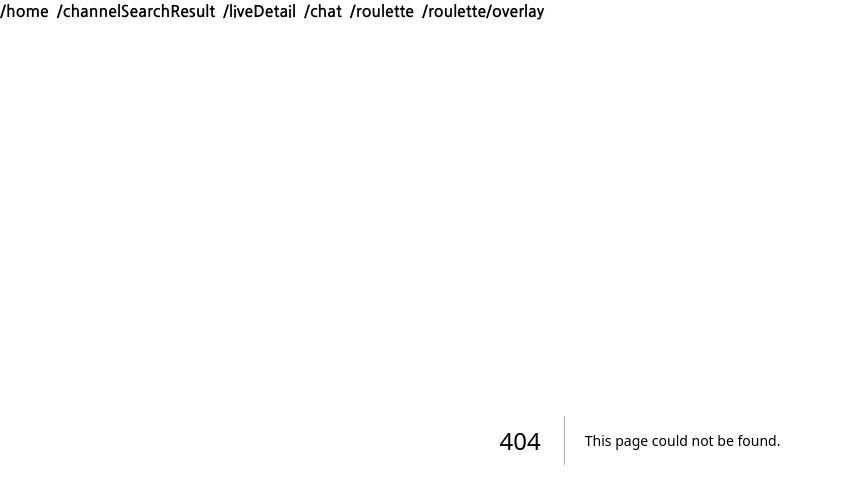
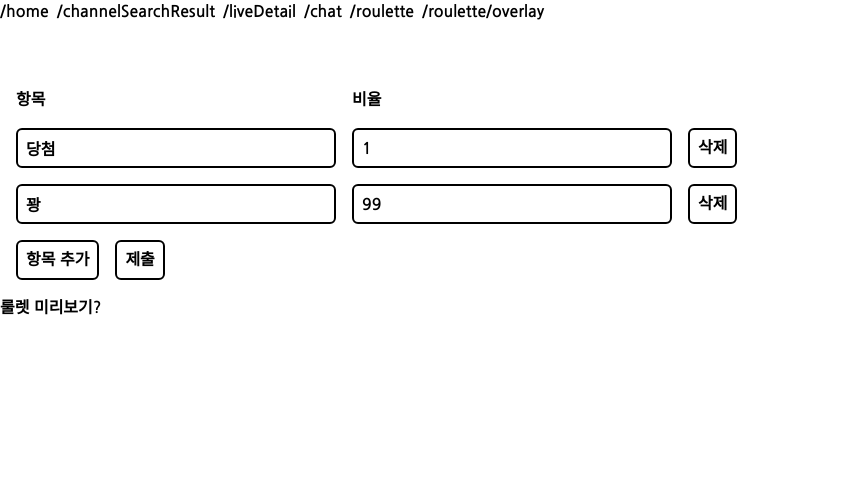
Before and after one commit to PanicBear/chzzk-donation-roulette, a Next.js app: page /1/option in a window 1280 px wide. Before the commit this address had no page. Shown: the top 504 px of the page, without its empty margins (0-843 px from the left). Built offline with nearby package versions, Linux system fonts and the light colour scheme.

Commit message:
chore: option page on progress

```diff
--- a/components/button.tsx
+++ b/components/button.tsx
@@ -1,26 +1,22 @@
-import { HTMLAttributes, ReactNode, memo } from "react";
-import { twMerge } from "tailwind-merge";
+import { ButtonHTMLAttributes, memo } from 'react';
+import { twMerge } from 'tailwind-merge';
 
-interface ButtonProps {
-  children: ReactNode;
-}
-
-const CButton = ({
-  children,
-  ...props
-}: ButtonProps & HTMLAttributes<HTMLButtonElement>) => {
+const CButton = (props: ButtonHTMLAttributes<HTMLButtonElement>) => {
   return (
     <button
       {...props}
-      className={twMerge(
-        "w-24 h-8",
-        "bg-blue-500 text-white",
-        "hover:bg-blue-300",
-        "rounded-md"
-      )}
-    >
-      {children}
-    </button>
+      className={
+        props.className
+          ? props.className
+          : twMerge(
+              'w-fit h-10',
+              'p-2',
+              'flex items-center',
+              'border-2 border-solid border-black rounded-md',
+              'hover:bg-blue-400 hover:text-white'
+            )
+      }
+    />
   );
 };
 
--- /dev/null
+++ b/components/input.tsx
@@ -0,0 +1,16 @@
+import { InputHTMLAttributes, forwardRef } from 'react';
+import { twMerge } from 'tailwind-merge';
+
+const Input = forwardRef<HTMLInputElement, InputHTMLAttributes<HTMLInputElement>>((props, ref) => {
+  return (
+    <input
+      {...props}
+      ref={ref}
+      className={props.className ? props.className : twMerge('w-80 h-10', 'p-2', 'border-2 border-solid border-black rounded-md')}
+    />
+  );
+});
+
+Input.displayName = 'Input';
+
+export default Input;
--- a/pages/[channelId]/index.tsx
+++ b/pages/[channelId]/index.tsx
@@ -1,19 +1,15 @@
-import { Channel } from "chzzk";
-import Link from "next/link";
-import { useRouter } from "next/router";
-import { memo } from "react";
-import useSWR from "swr";
-import { twMerge } from "tailwind-merge";
+import { Channel } from 'chzzk';
+import Link from 'next/link';
+import { useRouter } from 'next/router';
+import { memo } from 'react';
+import useSWR from 'swr';
+import { twMerge } from 'tailwind-merge';
 
 const Greeting = memo(({ channel }: { channel?: Channel | null }) => {
   if (channel === null) return <span>채널 정보를 찾을 수 없습니다.</span>;
   if (!channel) return <></>;
 
-  return (
-    <span
-      className={twMerge("p-4")}
-    >{`${channel.channelName}님 안녕하세요!`}</span>
-  );
+  return <span className={twMerge('p-4')}>{`${channel.channelName}님 안녕하세요!`}</span>;
 });
 
 export default function Page() {
@@ -21,27 +17,24 @@ export default function Page() {
 
   const channelId = router.query.channelId;
 
-  const { data } = useSWR<Channel | null>(
-    channelId ? `/api/channel/${channelId}` : "",
-    {
-      onSuccess(data) {
-        console.log(data);
-      },
+  const { data } = useSWR<Channel | null>(channelId ? `/api/channel/${channelId}` : '', {
+    onSuccess(data) {
+      console.log(data);
     }
-  );
+  });
 
   return (
     <>
       <Greeting channel={data} />
-      <section className={twMerge("p-4")}>
+      <section className={twMerge('p-4')}>
         <Link href={`/${channelId}/option`} passHref>
           <button
             className={twMerge(
-              "w-fit h-10",
-              "p-2",
-              "flex items-center",
-              "border-2 border-solid border-black rounded-md",
-              "hover:bg-blue-400 hover:text-white"
+              'w-fit h-10',
+              'p-2',
+              'flex items-center',
+              'border-2 border-solid border-black rounded-md',
+              'hover:bg-blue-400 hover:text-white'
             )}
           >
             룰렛 옵션 설정
@@ -52,4 +45,4 @@ export default function Page() {
   );
 }
 
-Greeting.displayName = "Greeting";
+Greeting.displayName = 'Greeting';
--- /dev/null
+++ b/pages/[channelId]/option.tsx
@@ -0,0 +1,87 @@
+import Button from "@/components/button";
+import Input from "@/components/input";
+import { RouletteOption } from "@/schema";
+import { zodResolver } from "@hookform/resolvers/zod";
+import { Fragment, useCallback } from "react";
+import { Controller, useFieldArray, useForm } from "react-hook-form";
+import { twMerge } from "tailwind-merge";
+
+const OPTION_MIN_LENGTH = 2;
+
+export default function Page() {
+  const methods = useForm<RouletteOption>({
+    resolver: zodResolver(RouletteOption),
+    defaultValues: {
+      option: [
+        { label: "당첨", ratio: 1 },
+        { label: "꽝", ratio: 99 },
+      ],
+    },
+  });
+
+  const { fields, append, remove } = useFieldArray({
+    name: "option",
+    control: methods.control,
+  });
+
+  const handleOptionAppend = useCallback(() => {
+    append({ label: "항목", ratio: 1 });
+  }, [append]);
+
+  const handleOptionRemove = useCallback(
+    (index: number) => {
+      if (fields.length <= OPTION_MIN_LENGTH) return;
+      remove(index);
+    },
+    [fields.length, remove]
+  );
+
+  const handleValidForm = useCallback((form: RouletteOption) => {
+    console.log(form);
+  }, []);
+
+  return (
+    <>
+      <section className={twMerge("p-4")}></section>
+      <form
+        onSubmit={methods.handleSubmit(handleValidForm)}
+        className={twMerge("p-4", "flex flex-col gap-4")}
+      >
+        <div className={twMerge("w-fit", "grid grid-cols-3 gap-4")}>
+          <label>항목</label>
+          <label>비율</label>
+          <div />
+          {fields.map((field, index) => {
+            const name = `option.${index}.label` as const;
+            const ratio = `option.${index}.ratio` as const;
+
+            return (
+              <Fragment key={field.id}>
+                <Controller
+                  name={name}
+                  control={methods.control}
+                  render={({ field }) => (
+                    <Input {...field} name={name} id={name} />
+                  )}
+                />
+                <Controller
+                  name={ratio}
+                  control={methods.control}
+                  render={({ field }) => (
+                    <Input {...field} name={ratio} id={ratio} />
+                  )}
+                />
+                <Button onClick={() => handleOptionRemove(index)}>삭제</Button>
+              </Fragment>
+            );
+          })}
+        </div>
+        <div className={twMerge("flex flex-row gap-4")}>
+          <Button onClick={handleOptionAppend}>항목 추가</Button>
+          <Button>제출</Button>
+        </div>
+      </form>
+      <span>룰렛 미리보기?</span>
+    </>
+  );
+}
--- a/pages/index.tsx
+++ b/pages/index.tsx
@@ -1,10 +1,12 @@
+import Button from "@/components/button";
+import Input from "@/components/input";
 import { ChannelSearch } from "@/schema";
 import { zodResolver } from "@hookform/resolvers/zod";
 import { Channel, ChannelSearchResult } from "chzzk";
 import Image from "next/image";
 import Link from "next/link";
 import { memo, useCallback } from "react";
-import { useForm } from "react-hook-form";
+import { Controller, useController, useForm } from "react-hook-form";
 import useSWR from "swr";
 import { twMerge } from "tailwind-merge";
 
@@ -96,6 +98,7 @@ export default function Page() {
 
   const handleValidForm = useCallback(
     async ({ query }: ChannelSearch) => {
+      console.log(query);
       methods.setValue("query", query);
     },
     [methods]
@@ -110,27 +113,22 @@ export default function Page() {
         )}
         onSubmit={methods.handleSubmit(handleValidForm)}
       >
-        <input
-          {...methods.register("query")}
-          className={twMerge(
-            "w-80 h-10",
-            "p-2",
-            "border-2 border-solid border-black rounded-md"
+        <Controller
+          name={"query"}
+          control={methods.control}
+          render={({ field }) => (
+            <Input
+              {...field}
+              required
+              placeholder="채널명을 입력해주세요 ex) 이글콥, 서새봄"
+            />
           )}
-          required
-          placeholder="채널명을 입력해주세요 ex) 이글콥, 서새봄"
         />
-        <button
-          className={twMerge(
-            "w-fit h-10",
-            "p-2",
-            "flex items-center",
-            "border-2 border-solid border-black rounded-md",
-            "hover:bg-blue-400 hover:text-white"
-          )}
-        >
-          채널 검색
-        </button>
+
+        <Button type="submit">채널 검색</Button>
+        <Button type="reset" onClick={() => methods.reset({ query: "" })}>
+          초기화
+        </Button>
       </form>
       <SearchResult channels={data?.channels} />
     </>
--- a/schema/index.ts
+++ b/schema/index.ts
@@ -1,5 +1,15 @@
 import { z } from "zod";
 
 export const ChannelSearch = z.object({ query: z.string().trim().min(1) });
+export type ChannelSearch = z.infer<typeof ChannelSearch>;
 
-export type ChannelSearch = z.infer<typeof ChannelSearch>;
+export const RouletteOption = z.object({
+  option: z
+    .object({
+      label: z.string().trim().min(1),
+      ratio: z.number().nonnegative().int().min(1),
+    })
+    .array()
+    .min(1),
+});
+export type RouletteOption = z.infer<typeof RouletteOption>;
```
